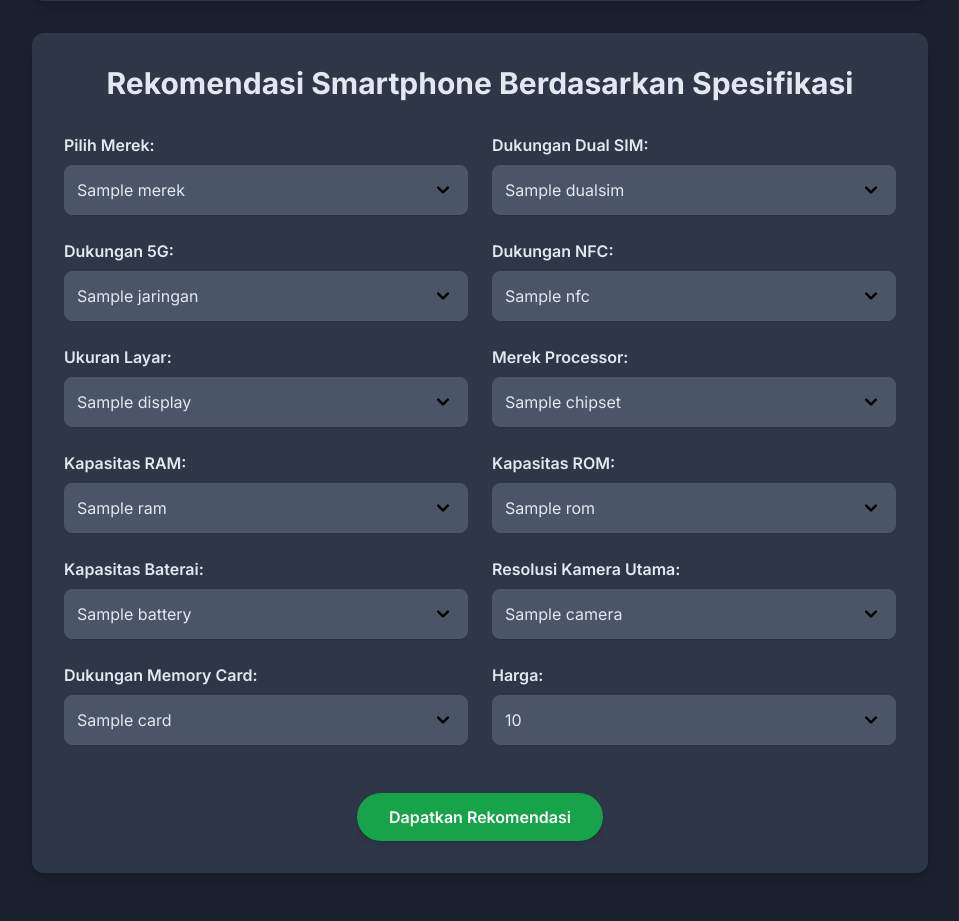
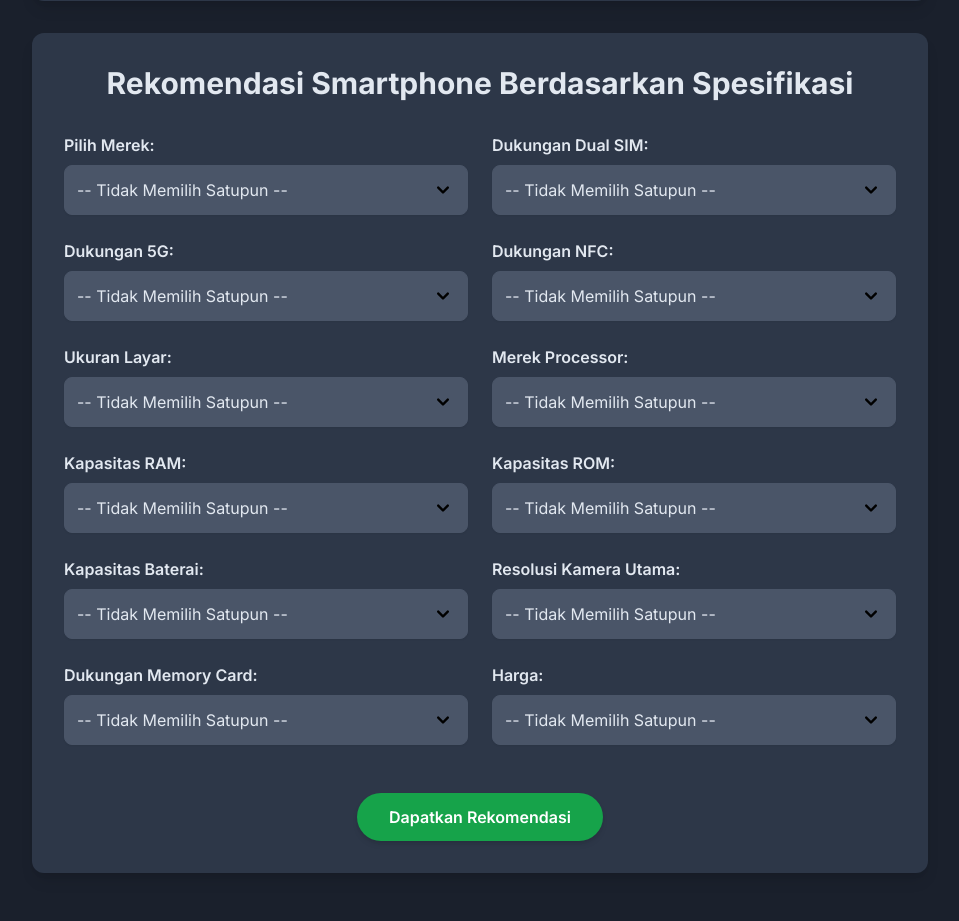
Before and after one commit to ilhamnc/SR-Smartphone, a Flask app: template app/templates/form.html in a window 1280 px wide. Shown: the part 391-1312 px from the top of the page, without its empty margins (160-1119 px from the left). Run offline with Flask 3, Linux system fonts and the light colour scheme; the template is opened without the code that fills it: most values are stand-ins (such as "Sample title", 1, 10 or a date in 2020); parts of the project's set-up code (start-up, migrations or seed data) failed here and were passed over; some libraries are stand-ins or nearby versions.

Commit message:
revisi sistem jadi fleksibel

```diff
--- a/app/templates/form.html
+++ b/app/templates/form.html
@@ -50,6 +50,50 @@
         }
     </style>
 </head>
+<script>
+    // Ambil data map dari backend
+    const merekChipsetMap = JSON.parse('{{ merek_chipset_map_json | safe }}');
+
+    // Dapatkan elemen dropdown
+    const merekSelect = document.getElementById('merek');
+    const chipsetSelect = document.getElementById('merekProcessor');
+
+    function updateChipsetOptions() {
+        const selectedMerek = merekSelect.value;
+
+        // Simpan opsi chipset yang ada saat ini
+        const currentChipsetValue = chipsetSelect.value;
+
+        // Hapus semua opsi chipset yang ada
+        chipsetSelect.innerHTML = '';
+
+        // Tambahkan opsi default "Abaikan"
+        const defaultOption = document.createElement('option');
+        defaultOption.value = "";
+        defaultOption.textContent = "-- Abaikan Kriteria Ini --";
+        chipsetSelect.appendChild(defaultOption);
+
+        // Jika merek dipilih, filter dan tambahkan opsi chipset yang sesuai
+        if (selectedMerek && merekChipsetMap[selectedMerek]) {
+            const chipsets = merekChipsetMap[selectedMerek];
+            chipsets.forEach(chipset => {
+                const option = document.createElement('option');
+                option.value = chipset;
+                option.textContent = chipset;
+                chipsetSelect.appendChild(option);
+            });
+        }
+
+        // Coba setel kembali ke nilai yang dipilih sebelumnya jika masih ada
+        chipsetSelect.value = currentChipsetValue;
+    }
+
+    // Panggil fungsi saat pilihan merek berubah
+    merekSelect.addEventListener('change', updateChipsetOptions);
+
+    // Panggil sekali saat halaman dimuat untuk inisialisasi
+    document.addEventListener('DOMContentLoaded', updateChipsetOptions);
+</script>
 <body class="flex flex-col items-center min-h-screen p-4">
     <!-- Navbar (Optional, can be added if you want consistent navigation) -->
     <nav class="w-full bg-gray-800 p-4 shadow-md mb-4 rounded-b-xl">
@@ -88,108 +132,120 @@
         <form action="/recommend" method="POST" class="grid grid-cols-1 md:grid-cols-2 gap-6">
             <div class="form-group">
                 <label for="merek">Pilih Merek:</label>
-                <select id="merek" name="merek" class="block w-full" required>
-                    {% for merek in mereks %}
-                        <option value="{{ merek }}">{{ merek }}</option>
+                <select id="merek" name="merek" class="block w-full">
+                    <option value="" selected>-- Tidak Memilih Satupun --</option> {% for merek in mereks %}
+                        {% if merek != '' %} <option value="{{ merek }}">{{ merek }}</option>
+                        {% endif %}
                     {% endfor %}
                 </select>
             </div>
 
             <div class="form-group">
                 <label for="dukunganDualSim">Dukungan Dual SIM:</label>
-                <select id="dukunganDualSim" name="dukunganDualSim" class="block w-full" required>
-                    {% for dualsim in dualsims %}
-                        <option value="{{ dualsim }}">{{ dualsim }}</option>
+                <select id="dukunganDualSim" name="dukunganDualSim" class="block w-full">
+                    <option value="" selected>-- Tidak Memilih Satupun --</option> {% for dualsim in dualsims %}
+                        {% if dualsim != '' %} <option value="{{ dualsim }}">{{ dualsim }}</option>
+                        {% endif %}
                     {% endfor %}
                 </select>
             </div>
 
             <div class="form-group">
                 <label for="dukungan5G">Dukungan 5G:</label>
-                <select id="dukungan5G" name="dukungan5G" class="block w-full" required>
-                    {% for jaringan in jaringans %}
-                        <option value="{{ jaringan }}">{{ jaringan }}</option>
+                <select id="dukungan5G" name="dukungan5G" class="block w-full">
+                    <option value="" selected>-- Tidak Memilih Satupun --</option> {% for jaringan in jaringans %}
+                        {% if jaringan != '' %} <option value="{{ jaringan }}">{{ jaringan }}</option>
+                        {% endif %}
                     {% endfor %}
                 </select>
             </div>
 
             <div class="form-group">
                 <label for="dukunganNFC">Dukungan NFC:</label>
-                <select id="dukunganNFC" name="dukunganNFC" class="block w-full" required>
-                    {% for nfc in nfcs %}
-                        <option value="{{ nfc }}">{{ nfc }}</option>
+                <select id="dukunganNFC" name="dukunganNFC" class="block w-full">
+                    <option value="" selected>-- Tidak Memilih Satupun --</option> {% for nfc in nfcs %}
+                        {% if nfc != '' %} <option value="{{ nfc }}">{{ nfc }}</option>
+                        {% endif %}
                     {% endfor %}
                 </select>
             </div>
 
             <div class="form-group">
                 <label for="rentangLayar">Ukuran Layar:</label>
-                <select id="rentangLayar" name="rentangLayar" class="block w-full" required>
-                    {% for display in displays %}
-                        <option value="{{ display }}">{{ display }}</option>
+                <select id="rentangLayar" name="rentangLayar" class="block w-full">
+                    <option value="" selected>-- Tidak Memilih Satupun --</option> {% for display in displays %}
+                        {% if display != '' %} <option value="{{ display }}">{{ display }}</option>
+                        {% endif %}
                     {% endfor %}
                 </select>
             </div>
 
             <div class="form-group">
                 <label for="merekProcessor">Merek Processor:</label>
-                <select id="merekProcessor" name="merekProcessor" class="block w-full" required>
-                    {% for chipset in chipsets %}
-                        <option value="{{ chipset }}">{{ chipset }}</option>
+                <select id="merekProcessor" name="merekProcessor" class="block w-full">
+                    <option value="" selected>-- Tidak Memilih Satupun --</option> {% for chipset in chipsets %}
+                        {% if chipset != '' %} <option value="{{ chipset }}">{{ chipset }}</option>
+                        {% endif %}
                     {% endfor %}
                 </select>
             </div>
 
             <div class="form-group">
                 <label for="RAM">Kapasitas RAM:</label>
-                <select id="RAM" name="RAM" class="block w-full" required>
-                    {% for ram in rams %}
-                        <option value="{{ ram }}">{{ ram }}</option>
+                <select id="RAM" name="RAM" class="block w-full">
+                    <option value="" selected>-- Tidak Memilih Satupun --</option> {% for ram in rams %}
+                        {% if ram != '' %} <option value="{{ ram }}">{{ ram }}</option>
+                        {% endif %}
                     {% endfor %}
                 </select>
             </div>
 
             <div class="form-group">
                 <label for="ROM">Kapasitas ROM:</label>
-                <select id="ROM" name="ROM" class="block w-full" required>
-                    {% for rom in roms %}
-                        <option value="{{ rom }}">{{ rom }}</option>
+                <select id="ROM" name="ROM" class="block w-full">
+                    <option value="" selected>-- Tidak Memilih Satupun --</option> {% for rom in roms %}
+                        {% if rom != '' %} <option value="{{ rom }}">{{ rom }}</option>
+                        {% endif %}
                     {% endfor %}
                 </select>
             </div>
 
             <div class="form-group">
                 <label for="rentangBaterai">Kapasitas Baterai:</label>
-                <select id="rentangBaterai" name="rentangBaterai" class="block w-full" required>
-                    {% for battery in batteries %}
-                        <option value="{{ battery }}">{{ battery }}</option>
+                <select id="rentangBaterai" name="rentangBaterai" class="block w-full">
+                    <option value="" selected>-- Tidak Memilih Satupun --</option> {% for battery in batteries %}
+                        {% if battery != '' %} <option value="{{ battery }}">{{ battery }}</option>
+                        {% endif %}
                     {% endfor %}
                 </select>
             </div>
 
             <div class="form-group">
                 <label for="rentangKamera">Resolusi Kamera Utama:</label>
-                <select id="rentangKamera" name="rentangKamera" class="block w-full" required>
-                    {% for camera in cameras %}
-                        <option value="{{ camera }}">{{ camera }}</option>
+                <select id="rentangKamera" name="rentangKamera" class="block w-full">
+                    <option value="" selected>-- Tidak Memilih Satupun --</option> {% for camera in cameras %}
+                        {% if camera != '' %} <option value="{{ camera }}">{{ camera }}</option>
+                        {% endif %}
                     {% endfor %}
                 </select>
             </div>
 
             <div class="form-group">
                 <label for="dukunganMemoryCard">Dukungan Memory Card:</label>
-                <select id="dukunganMemoryCard" name="dukunganMemoryCard" class="block w-full" required>
-                    {% for card in cards %}
-                        <option value="{{ card }}">{{ card }}</option>
+                <select id="dukunganMemoryCard" name="dukunganMemoryCard" class="block w-full">
+                    <option value="" selected>-- Tidak Memilih Satupun --</option> {% for card in cards %}
+                        {% if card != '' %} <option value="{{ card }}">{{ card }}</option>
+                        {% endif %}
                     {% endfor %}
                 </select>
             </div>
 
             <div class="form-group">
                 <label for="rentangHarga">Harga:</label>
-                <select id="rentangHarga" name="rentangHarga" class="block w-full" required>
-                    {% for harga in hargas %}
-                        <option value="{{ harga }}">{{ harga }}</option>
+                <select id="rentangHarga" name="rentangHarga" class="block w-full">
+                    <option value="" selected>-- Tidak Memilih Satupun --</option> {% for harga in hargas %}
+                        {% if harga != '' %} <option value="{{ harga }}">{{ harga }}</option>
+                        {% endif %}
                     {% endfor %}
                 </select>
             </div>
```
Also changed, not shown: app/routes.py (+23 -3 lines), app/templates/recommendations.html (+7 -4 lines).
